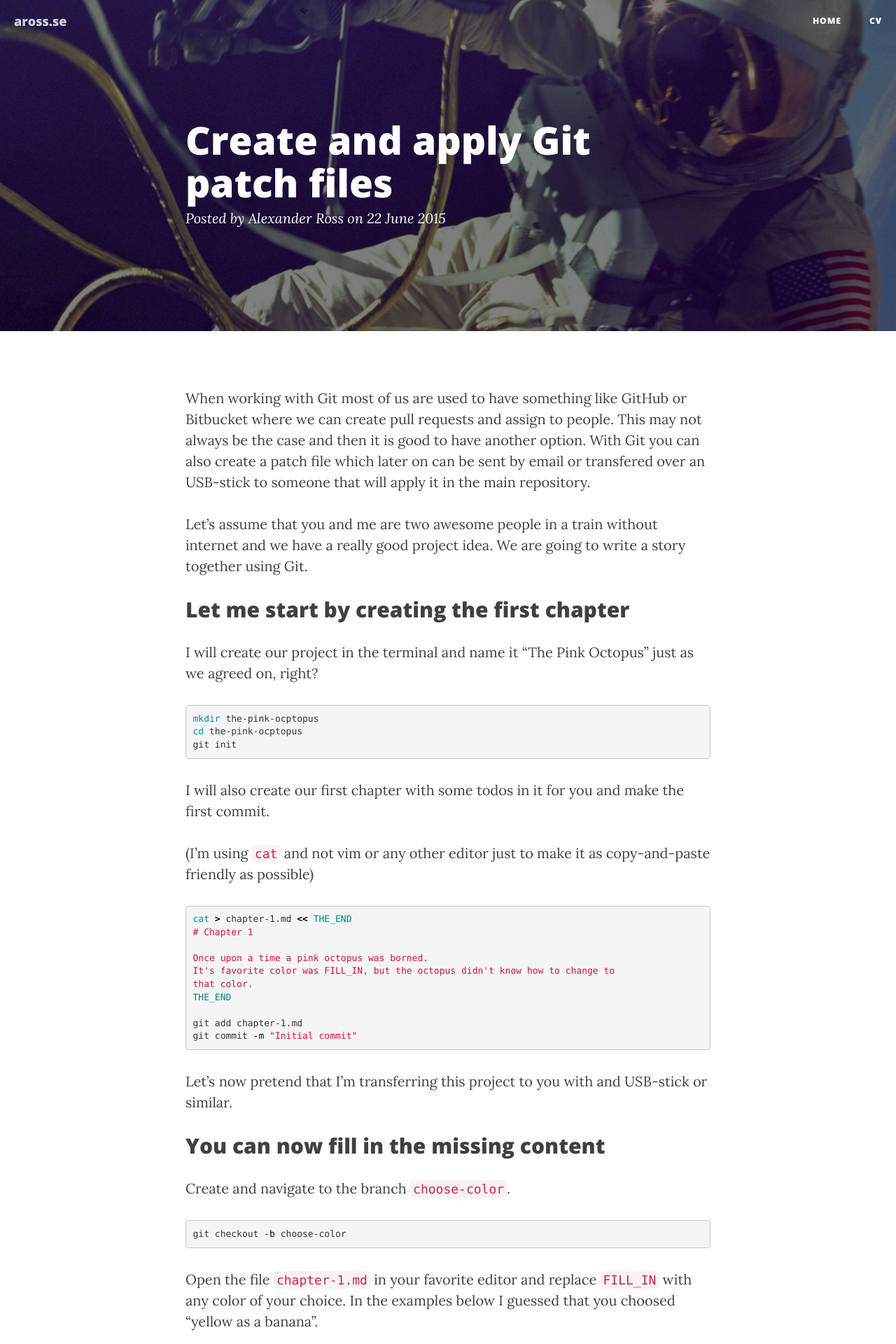
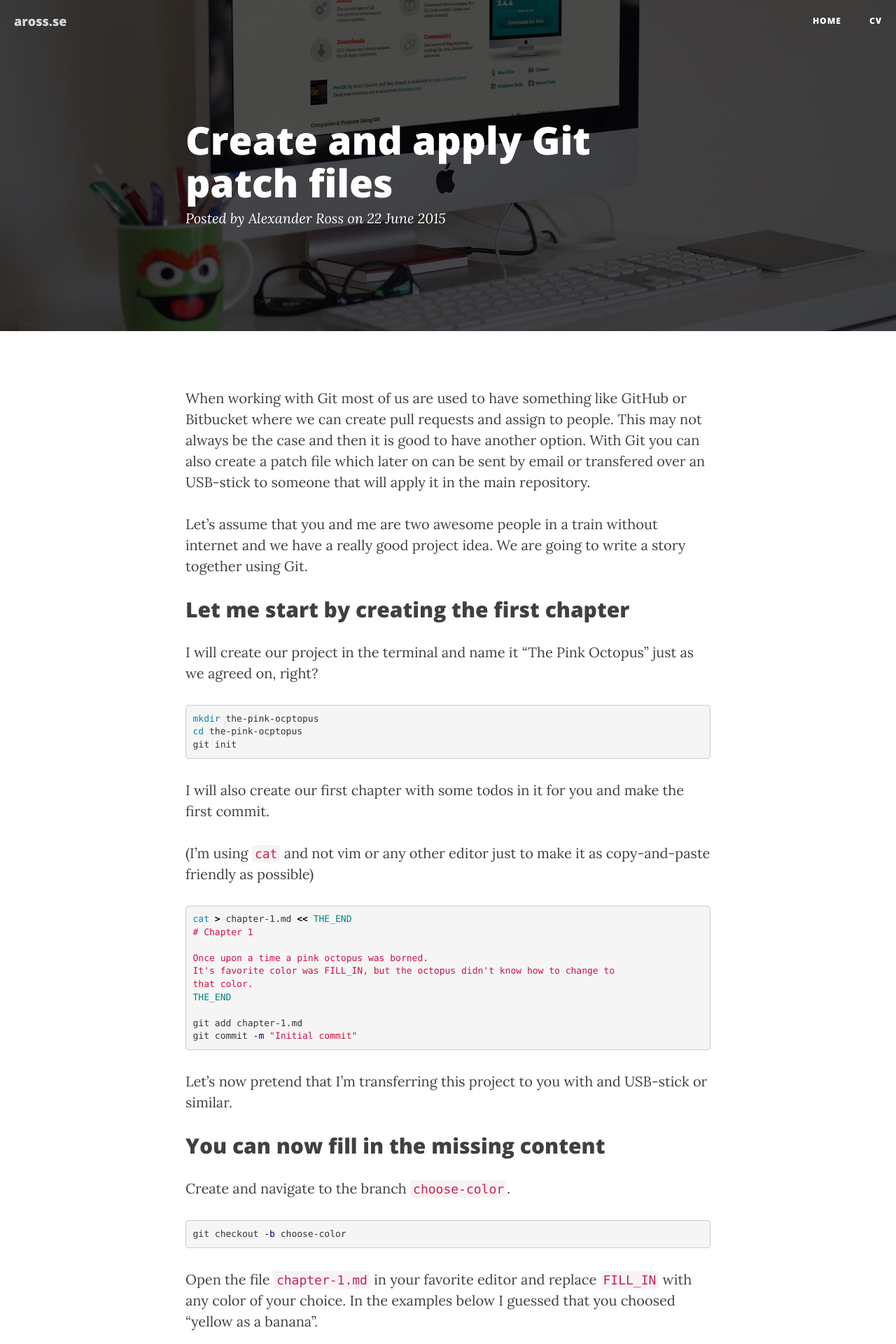
Before and after one commit to alex-ross/alex-ross.github.io, a Jekyll site: the page built from _posts/2015-06-22-create-and-apply-git-patch-files.md, in a window 1280 px wide. Shown: the top 1920 px of the page at 70% size. Built offline with Jekyll 4.4.1, drawn with Linux system fonts in a browser that asks for light colours; nearby versions of some CDN libraries; Markdown is read by kramdown in place of the engine named in the settings; comment, search, counter and statistics services are not loaded.

Commit message:
Adds header img for blog post

```diff
--- a/_layouts/post.html
+++ b/_layouts/post.html
@@ -3,7 +3,13 @@ layout: base
 ---
 <!-- Page Header -->
 <!-- Set your background image for this header on the line below. -->
+
+
+{% if page.header_img %}
+<header class="intro-header" style="background-image: url('{{page.header_img}}')">
+{% else %}
 <header class="intro-header" style="background-image: url('img/post-bg.jpg')">
+{% endif %}
     <div class="container">
         <div class="row">
             <div class="col-lg-8 col-lg-offset-2 col-md-10 col-md-offset-1">
--- a/_posts/2015-06-22-create-and-apply-git-patch-files.md
+++ b/_posts/2015-06-22-create-and-apply-git-patch-files.md
@@ -2,6 +2,7 @@
 layout:     post
 title:      "Create and apply Git patch files"
 date:       2015-06-22
+header_img: img/git-homepage-bg.jpg
 tags:
 - git
 - git patch
```
Also changed, not shown: img/git-homepage-bg.jpg (added).
